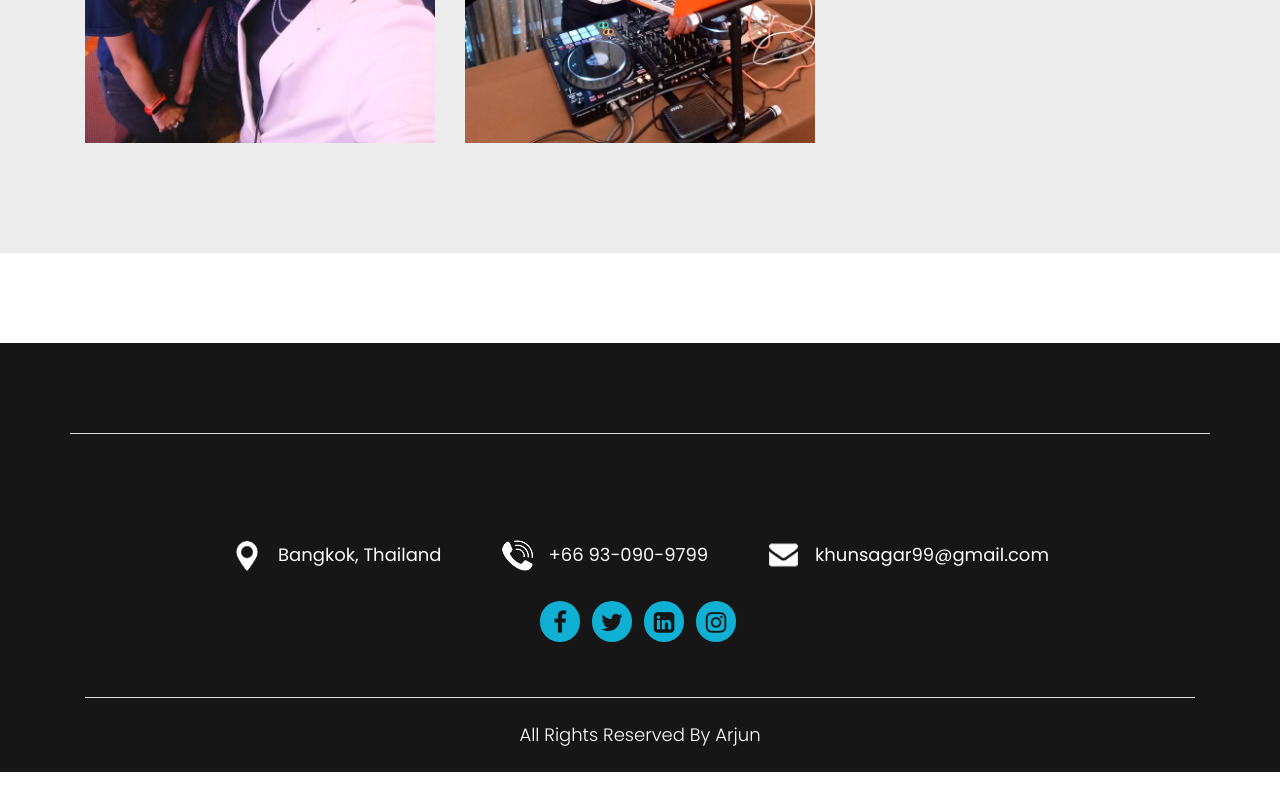
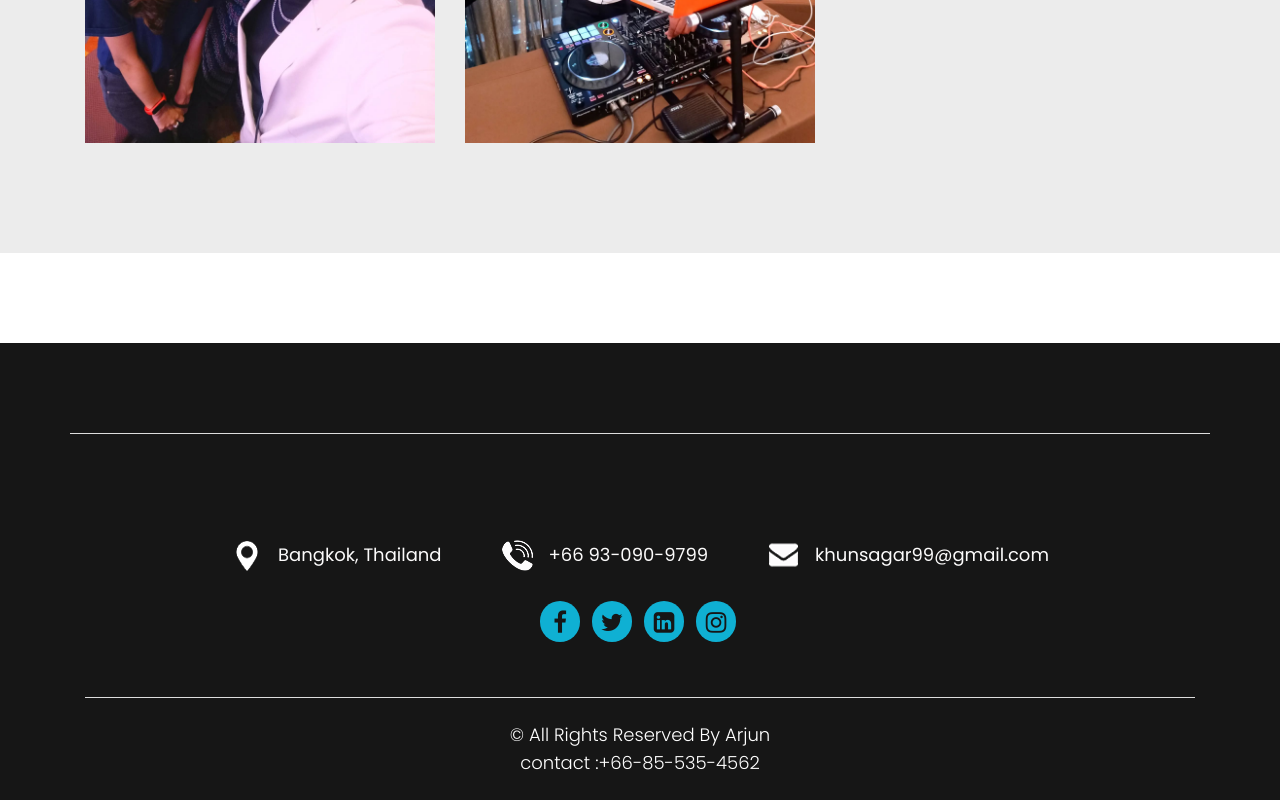
Before and after one commit to 7mvdx/DJ, a plain HTML site: page gallery.html in a window 1280 px wide. Shown: the part 1238-2038 px from the top of the page. Before the commit the page ends 2010 px from the top, so only its background shows below. Drawn offline with nearby package versions, Linux system fonts and the light colour scheme.

Commit message:
Update gallery.html

```diff
--- a/gallery.html
+++ b/gallery.html
@@ -248,8 +248,11 @@
                <div class="container">
               <div class="copyright">
 
-                  <p>All Rights Reserved By Arjun<a href=""></a></p>
-                </div>
+                <p>
+                  &copy; <span id="displayYear"></span> All Rights Reserved By
+                  <a href="">Arjun <br>
+                  contact :+66-85-535-4562</a>
+                </p>                </div>
               </div>
             </div>
           </footr>
```
